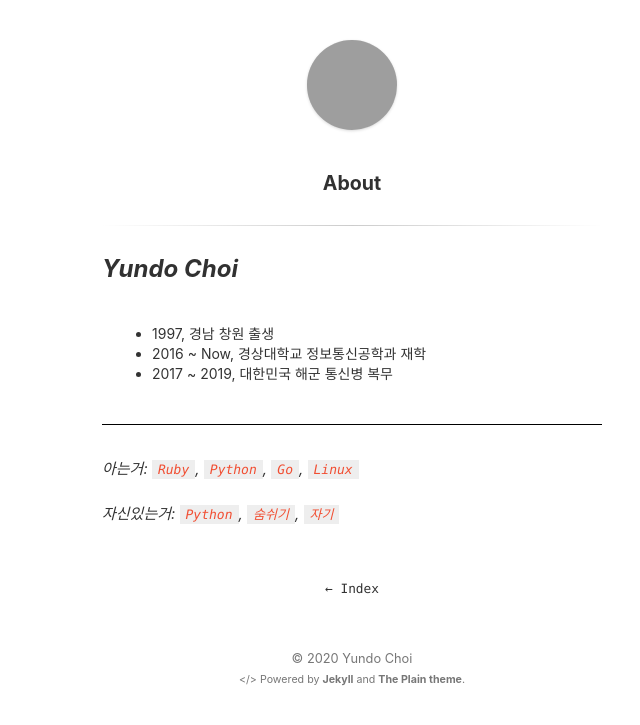
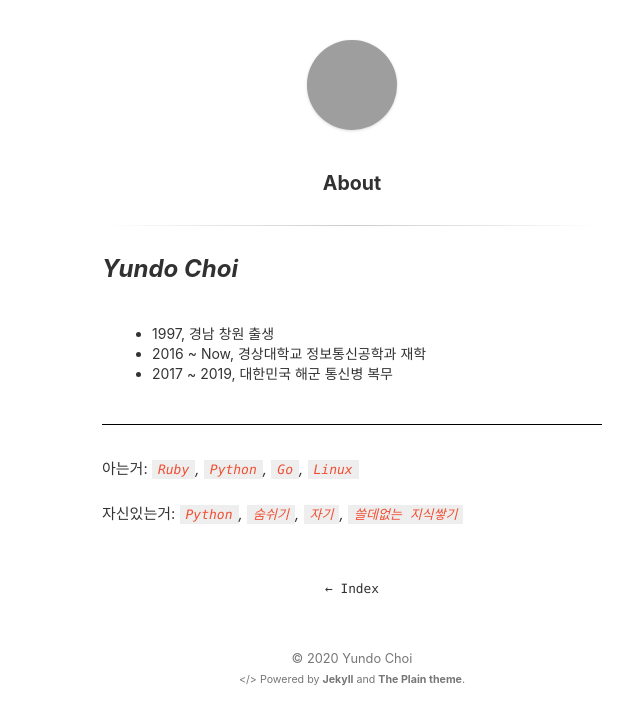
Before and after one commit to zygn/blog, a Jekyll site: the page built from about.md, in a window 1280 px wide. Shown: the top 725 px of the page, without its empty margins (288-928 px from the left). Built offline with Jekyll 4.4.1, drawn with Linux system fonts in a browser that asks for light colours; grey boxes are pictures that could not be loaded.

Commit message:
Update about.md

```diff
--- a/about.md
+++ b/about.md
@@ -11,6 +11,6 @@ title: About
 
 ---
 
-_아는거: `Ruby`, `Python`, `Go`, `Linux`_
+아는거: _`Ruby`, `Python`, `Go`, `Linux`_
 
-_자신있는거: `Python`, `숨쉬기`, `자기`_
+자신있는거: _`Python`, `숨쉬기`, `자기`, `쓸데없는 지식쌓기`_
```
